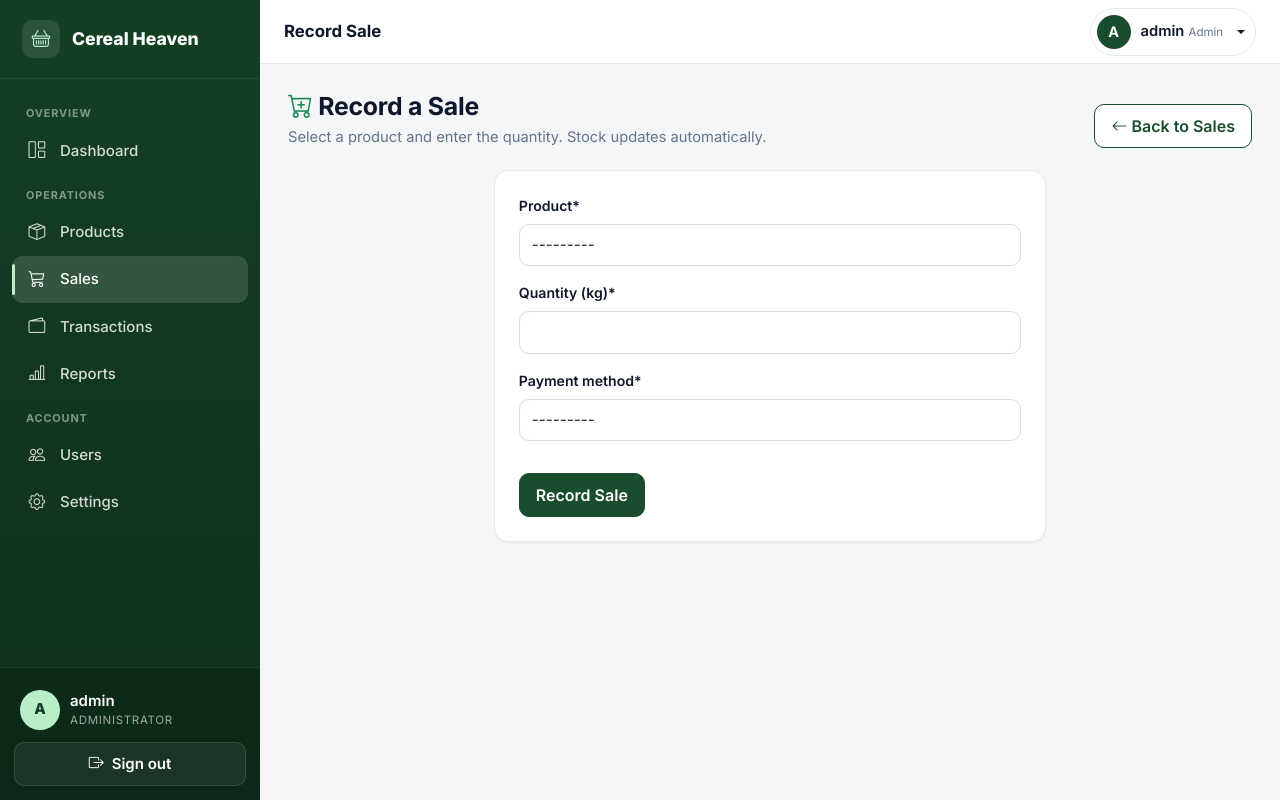
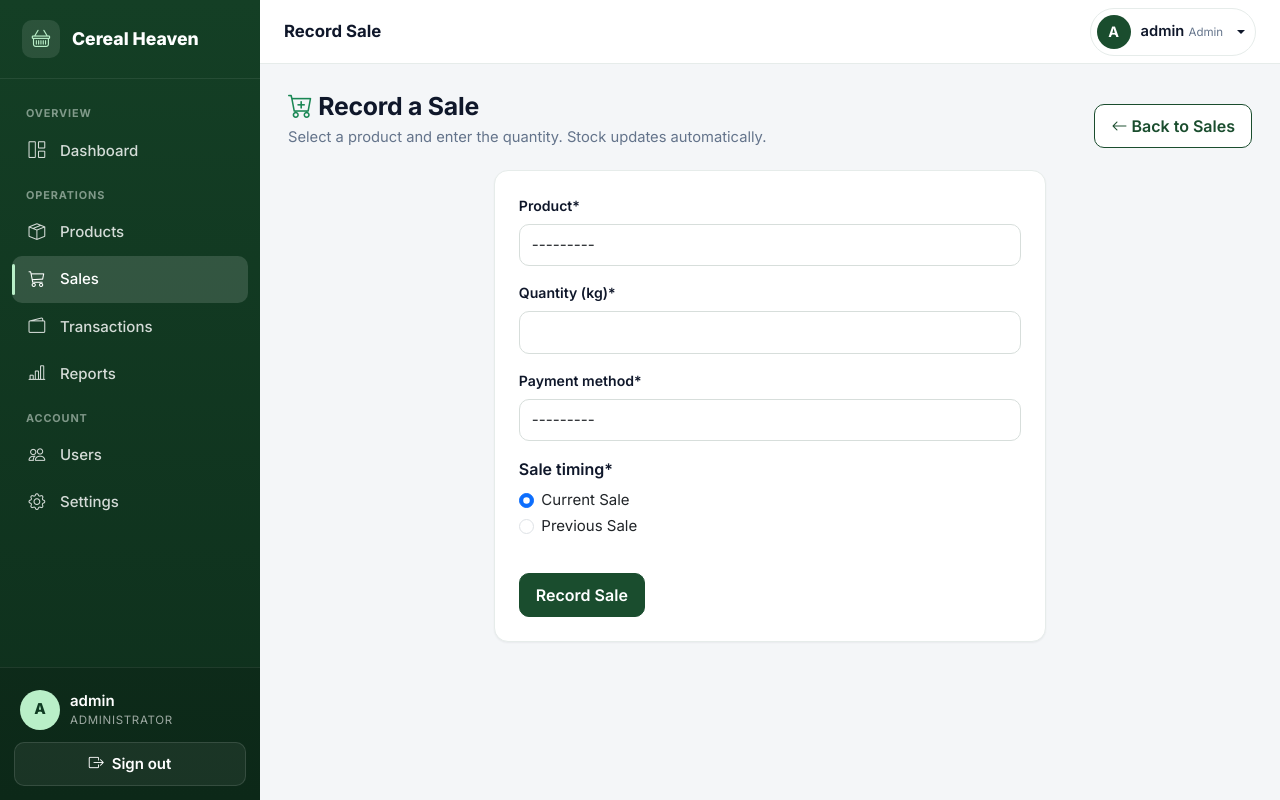
Before and after one commit to francisjoel45/Grocery, a Django app: page /sales/add/ in a window 1280 px wide. Run offline with Django 5.2, Linux system fonts and the light colour scheme; a user stored in the database is signed in; data comes from the database, SQL or seed files in the repository; some libraries are stand-ins or nearby versions.

Commit message:
Add sale datetime tracking with previous sale option

```diff
--- a/Grocery/admin.py
+++ b/Grocery/admin.py
@@ -22,7 +22,7 @@ class ProductAdmin(admin.ModelAdmin):
 
 @admin.register(Sale)
 class SaleAdmin(admin.ModelAdmin):
-    list_display = ['product', 'quantity', 'total_amount', 'profit', 'payment_method', 'date_sold']
-    list_filter = ['payment_method', 'date_sold']
+    list_display = ['product', 'quantity', 'total_amount', 'profit', 'payment_method', 'sale_datetime', 'created_at']
+    list_filter = ['payment_method', 'sale_datetime', 'created_at']
     search_fields = ['product__name']
-    readonly_fields = ['unit_price', 'total_amount', 'profit']
+    readonly_fields = ['created_at', 'unit_price', 'total_amount', 'profit']
--- a/Grocery/forms.py
+++ b/Grocery/forms.py
@@ -1,7 +1,10 @@
 # Grocery/forms.py
+from datetime import datetime
+
 from django import forms
 from django.contrib.auth.forms import PasswordChangeForm, UserCreationForm
 from django.contrib.auth.models import User
+from django.utils import timezone
 from crispy_forms.helper import FormHelper
 from crispy_forms.layout import Layout, Submit, Row, Column, Field
 from .models import Product, Category, Sale
@@ -70,6 +73,23 @@ class CategoryForm(forms.ModelForm):
 
 
 class SaleForm(forms.ModelForm):
+    sale_type = forms.ChoiceField(
+        choices=[('current', 'Current Sale'), ('previous', 'Previous Sale')],
+        initial='current',
+        widget=forms.RadioSelect,
+        label='Sale timing',
+    )
+    sale_date = forms.DateField(
+        required=False,
+        widget=forms.DateInput(attrs={'class': 'form-control', 'type': 'date'}),
+        label='Sale date',
+    )
+    sale_time = forms.TimeField(
+        required=False,
+        widget=forms.TimeInput(attrs={'class': 'form-control', 'type': 'time'}),
+        label='Sale time',
+    )
+
     class Meta:
         model = Sale
         fields = ['product', 'quantity', 'payment_method']
@@ -90,6 +110,12 @@ class SaleForm(forms.ModelForm):
             'product',
             'quantity',
             'payment_method',
+            'sale_type',
+            Row(
+                Column('sale_date', css_class='col-md-6'),
+                Column('sale_time', css_class='col-md-6'),
+                css_class='row',
+            ),
             Submit('submit', 'Record Sale', css_class='btn btn-success mt-3')
         )
 
@@ -100,6 +126,21 @@ class SaleForm(forms.ModelForm):
         if product and quantity:
             if quantity > product.quantity:
                 raise forms.ValidationError(f"Insufficient stock available. Only {product.quantity} kg in stock.")
+
+        sale_type = cleaned_data.get('sale_type')
+        sale_date = cleaned_data.get('sale_date')
+        sale_time = cleaned_data.get('sale_time')
+
+        if sale_type == 'previous':
+            if not sale_date or not sale_time:
+                raise forms.ValidationError('Select the exact sale date and time for a previous sale.')
+            cleaned_data['sale_datetime'] = timezone.make_aware(
+                datetime.combine(sale_date, sale_time),
+                timezone.get_current_timezone(),
+            )
+        else:
+            cleaned_data['sale_datetime'] = timezone.now()
+
         return cleaned_data
 
 class CustomPasswordChangeForm(PasswordChangeForm):
--- a/Grocery/templates/Grocery/sale_form.html
+++ b/Grocery/templates/Grocery/sale_form.html
@@ -24,4 +24,31 @@
         </div>
     </div>
 </div>
+
+<script>
+    document.addEventListener('DOMContentLoaded', function () {
+        const typeInputs = document.querySelectorAll('input[name="sale_type"]');
+        const dateWrap = document.getElementById('div_id_sale_date');
+        const timeWrap = document.getElementById('div_id_sale_time');
+        const dateField = document.getElementById('id_sale_date');
+        const timeField = document.getElementById('id_sale_time');
+
+        function updateSaleTimingFields() {
+            const selected = document.querySelector('input[name="sale_type"]:checked');
+            const showPrevious = selected && selected.value === 'previous';
+
+            if (dateWrap) dateWrap.style.display = showPrevious ? '' : 'none';
+            if (timeWrap) timeWrap.style.display = showPrevious ? '' : 'none';
+
+            if (dateField) dateField.required = showPrevious;
+            if (timeField) timeField.required = showPrevious;
+        }
+
+        typeInputs.forEach(function (input) {
+            input.addEventListener('change', updateSaleTimingFields);
+        });
+
+        updateSaleTimingFields();
+    });
+</script>
 {% endblock %}
--- a/Grocery/templates/Grocery/sales_list.html
+++ b/Grocery/templates/Grocery/sales_list.html
@@ -89,7 +89,7 @@
                 <tbody>
                     {% for sale in sales %}
                     <tr>
-                        <td>{{ sale.date_sold|date:"Y-m-d H:i" }}</td>
+                        <td>{{ sale.sale_datetime|date:"Y-m-d H:i" }}</td>
                         <td class="fw-semibold">{{ sale.product.name }}</td>
                         <td>{{ sale.quantity }}</td>
                         <td>KSh {{ sale.unit_price }}</td>
--- a/Grocery/templates/Grocery/transactions.html
+++ b/Grocery/templates/Grocery/transactions.html
@@ -64,7 +64,7 @@
                 <tbody>
                     {% for transaction in transactions %}
                     <tr>
-                        <td>{{ transaction.date_sold|date:"Y-m-d H:i" }}</td>
+                        <td>{{ transaction.sale_datetime|date:"Y-m-d H:i" }}</td>
                         <td class="fw-semibold">{{ transaction.product.name }}</td>
                         <td>{{ transaction.quantity }}</td>
                         <td class="fw-semibold">KSh {{ transaction.total_amount|floatformat:2 }}</td>
--- a/Grocery/views.py
+++ b/Grocery/views.py
@@ -129,16 +129,16 @@ def dashboard(request):
     week_start = today - timedelta(days=today.weekday())
     month_start = today.replace(day=1)
 
-    today_sales = Sale.objects.filter(date_sold__date=today).aggregate(
+    today_sales = Sale.objects.filter(sale_datetime__date=today).aggregate(
         total=Sum('total_amount'), count=Sum('quantity'))
-    week_sales = Sale.objects.filter(date_sold__date__gte=week_start).aggregate(
+    week_sales = Sale.objects.filter(sale_datetime__date__gte=week_start).aggregate(
         total=Sum('total_amount'))
-    month_sales = Sale.objects.filter(date_sold__date__gte=month_start).aggregate(
+    month_sales = Sale.objects.filter(sale_datetime__date__gte=month_start).aggregate(
         total=Sum('total_amount'))
 
-    week_profit = Sale.objects.filter(date_sold__date__gte=week_start).aggregate(
+    week_profit = Sale.objects.filter(sale_datetime__date__gte=week_start).aggregate(
         profit=Sum('profit'))
-    month_profit = Sale.objects.filter(date_sold__date__gte=month_start).aggregate(
+    month_profit = Sale.objects.filter(sale_datetime__date__gte=month_start).aggregate(
         profit=Sum('profit'))
 
     low_stock_alerts = products.filter(quantity__lte=F('min_stock_level'))
@@ -146,9 +146,9 @@ def dashboard(request):
     # 7-day sales trend (oldest -> newest)
     trend_start = today - timedelta(days=6)
     daily_totals = {
-        row['date_sold__date']: row['total'] or 0
-        for row in Sale.objects.filter(date_sold__date__gte=trend_start)
-        .values('date_sold__date')
+        row['sale_datetime__date']: row['total'] or 0
+        for row in Sale.objects.filter(sale_datetime__date__gte=trend_start)
+        .values('sale_datetime__date')
         .annotate(total=Sum('total_amount'))
     }
     sales_trend_labels = []
@@ -160,7 +160,7 @@ def dashboard(request):
 
     # Top products this month by revenue
     top_products = (
-        Sale.objects.filter(date_sold__date__gte=month_start)
+        Sale.objects.filter(sale_datetime__date__gte=month_start)
         .values('product__name')
         .annotate(total=Sum('total_amount'))
         .order_by('-total')[:5]
@@ -270,7 +270,7 @@ def update_stock(request, pk):
 
 @login_required
 def sales_list(request):
-    sales = Sale.objects.all().order_by('-date_sold')
+    sales = Sale.objects.all().order_by('-sale_datetime')
     search_query = request.GET.get('search')
     from_date = request.GET.get('from_date')
     to_date = request.GET.get('to_date')
@@ -278,19 +278,19 @@ def sales_list(request):
     if search_query:
         sales = sales.filter(product__name__icontains=search_query)
     if from_date:
-        sales = sales.filter(date_sold__date__gte=from_date)
+        sales = sales.filter(sale_datetime__date__gte=from_date)
     if to_date:
-        sales = sales.filter(date_sold__date__lte=to_date)
+        sales = sales.filter(sale_datetime__date__lte=to_date)
 
     today = timezone.now().date()
     week_start = today - timedelta(days=today.weekday())
     month_start = today.replace(day=1)
 
-    daily_sales = Sale.objects.filter(date_sold__date=today).aggregate(
+    daily_sales = Sale.objects.filter(sale_datetime__date=today).aggregate(
         total=Sum('total_amount'), count=Sum('quantity'), profit=Sum('profit'))
-    weekly_sales = Sale.objects.filter(date_sold__date__gte=week_start).aggregate(
+    weekly_sales = Sale.objects.filter(sale_datetime__date__gte=week_start).aggregate(
         total=Sum('total_amount'), count=Sum('quantity'), profit=Sum('profit'))
-    monthly_sales = Sale.objects.filter(date_sold__date__gte=month_start).aggregate(
+    monthly_sales = Sale.objects.filter(sale_datetime__date__gte=month_start).aggregate(
         total=Sum('total_amount'), count=Sum('quantity'), profit=Sum('profit'))
 
     sales_page, page_size, pagination_query = paginate_queryset(request, sales)
@@ -316,7 +316,7 @@ def transactions(request):
         item['payment_method']: item for item in transaction_totals
     }
 
-    transactions = Sale.objects.select_related('product').order_by('-date_sold')
+    transactions = Sale.objects.select_related('product').order_by('-sale_datetime')
     transactions_page, page_size, pagination_query = paginate_queryset(request, transactions)
     context = {
         'cash_total': totals_by_method.get('Cash', {}).get('total') or 0,
@@ -341,6 +341,8 @@ def add_sale(request):
         if form.is_valid():
             sale = form.save(commit=False)
             sale.added_by = request.user
+            sale.sale_datetime = form.cleaned_data.get('sale_datetime', timezone.now())
+            sale.date_sold = sale.sale_datetime
             product = sale.product
             if sale.quantity > product.quantity:
                 messages.error(request, f"Insufficient stock available. Only {product.quantity} kg in stock.")
@@ -364,14 +366,14 @@ def reports(request):
     week_start = today - timedelta(days=today.weekday())
     month_start = today.replace(day=1)
 
-    weekly_sales = Sale.objects.filter(date_sold__date__gte=week_start)
+    weekly_sales = Sale.objects.filter(sale_datetime__date__gte=week_start)
     weekly_total = weekly_sales.aggregate(total=Sum('total_amount'))['total'] or 0
     weekly_profit = weekly_sales.aggregate(profit=Sum('profit'))['profit'] or 0
     weekly_best = weekly_sales.values('product__name').annotate(
         total=Sum('quantity')).order_by('-total')[:5]
 
     # Monthly Report
-    monthly_sales = Sale.objects.filter(date_sold__date__gte=month_start)
+    monthly_sales = Sale.objects.filter(sale_datetime__date__gte=month_start)
     monthly_total = monthly_sales.aggregate(total=Sum('total_amount'))['total'] or 0
     monthly_profit = monthly_sales.aggregate(profit=Sum('profit'))['profit'] or 0
     monthly_best = monthly_sales.values('product__name').annotate(
@@ -482,7 +484,7 @@ def delete_user(request, pk):
 
 @login_required
 def export_sales_pdf(request):
-    sales = Sale.objects.all().order_by('-date_sold')
+    sales = Sale.objects.all().order_by('-sale_datetime')
     buffer = io.BytesIO()
     doc = SimpleDocTemplate(buffer, pagesize=landscape(A4))
     elements = []
@@ -501,7 +503,7 @@ def export_sales_pdf(request):
     data = [['Date', 'Product', 'Quantity (kg)', 'Unit Price', 'Total', 'Profit', 'Payment Method']]
     for sale in sales:
         data.append([
-            format_local_datetime(sale.date_sold),
+            format_local_datetime(sale.sale_datetime),
             sale.product.name,
             str(sale.quantity),
             format_currency(sale.unit_price),
@@ -531,7 +533,7 @@ def export_sales_pdf(request):
 
 @login_required
 def export_sales_excel(request):
-    sales = Sale.objects.all().order_by('-date_sold')
+    sales = Sale.objects.all().order_by('-sale_datetime')
     response = HttpResponse(content_type='text/csv')
     response['Content-Disposition'] = 'attachment; filename="sales_report.csv"'
 
@@ -540,7 +542,7 @@ def export_sales_excel(request):
 
     for sale in sales:
         writer.writerow([
-            format_local_datetime(sale.date_sold),
+            format_local_datetime(sale.sale_datetime),
             sale.product.name,
             sale.quantity,
             sale.unit_price,
@@ -567,7 +569,7 @@ def export_period_csv(request, sales, period_name, filename):
     total_profit = Decimal('0')
     for sale in sales:
         writer.writerow([
-            format_local_datetime(sale.date_sold),
+            format_local_datetime(sale.sale_datetime),
             sale.product.name,
             sale.quantity,
             sale.unit_price,
@@ -588,8 +590,8 @@ def export_weekly_excel(request):
     today = timezone.localtime().date()
     week_start = today - timedelta(days=today.weekday())
     sales = Sale.objects.select_related('product').filter(
-        date_sold__date__gte=week_start
-    ).order_by('-date_sold')
+        sale_datetime__date__gte=week_start
+    ).order_by('-sale_datetime')
     return export_period_csv(request, sales, 'Weekly', 'weekly_sales_report.csv')
 
 
@@ -598,14 +600,14 @@ def export_monthly_excel(request):
     today = timezone.localtime().date()
     month_start = today.replace(day=1)
     sales = Sale.objects.select_related('product').filter(
-        date_sold__date__gte=month_start
-    ).order_by('-date_sold')
+        sale_datetime__date__gte=month_start
+    ).order_by('-sale_datetime')
     return export_period_csv(request, sales, 'Monthly', 'monthly_sales_report.csv')
 
 
 @login_required
 def export_transactions(request):
-    transactions = Sale.objects.select_related('product').order_by('-date_sold')
+    transactions = Sale.objects.select_related('product').order_by('-sale_datetime')
     totals = transactions.values('payment_method').annotate(total=Sum('total_amount'))
     totals_by_method = {
         item['payment_method']: item['total'] or 0 for item in totals
@@ -628,7 +630,7 @@ def export_transactions(request):
 
     for sale in transactions:
         writer.writerow([
-            format_local_datetime(sale.date_sold),
+            format_local_datetime(sale.sale_datetime),
             sale.product.name,
             sale.quantity,
             sale.unit_price,
@@ -733,8 +735,8 @@ def print_report(request):
     week_start = today - timedelta(days=today.weekday())
     month_start = today.replace(day=1)
 
-    weekly_sales = Sale.objects.filter(date_sold__date__gte=week_start)
-    monthly_sales = Sale.objects.filter(date_sold__date__gte=month_start)
+    weekly_sales = Sale.objects.filter(sale_datetime__date__gte=week_start)
+    monthly_sales = Sale.objects.filter(sale_datetime__date__gte=month_start)
 
     buffer = io.BytesIO()
     doc = SimpleDocTemplate(buffer, pagesize=A4)
```
Also changed, not shown: Grocery/models.py (+6 -1 lines), Grocery/migrations/0003_sale_created_at_sale_sale_datetime_and_more.py (added).
